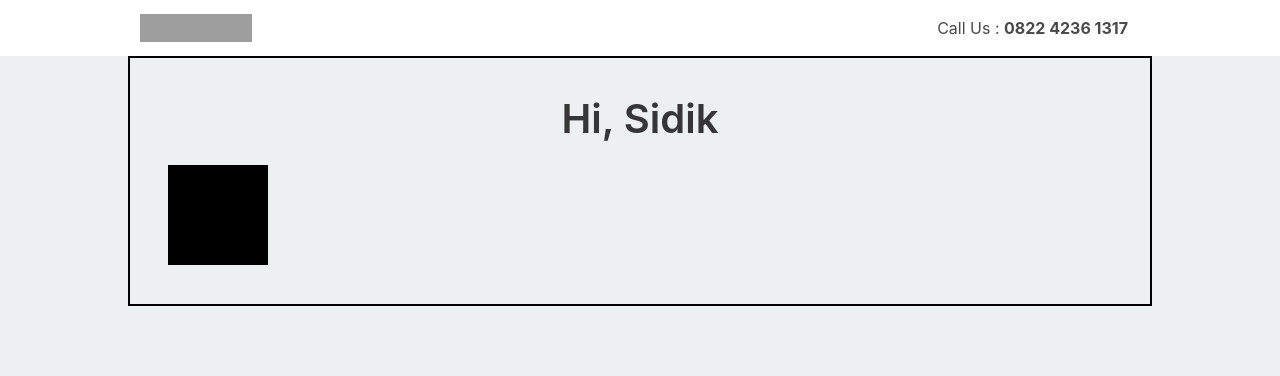
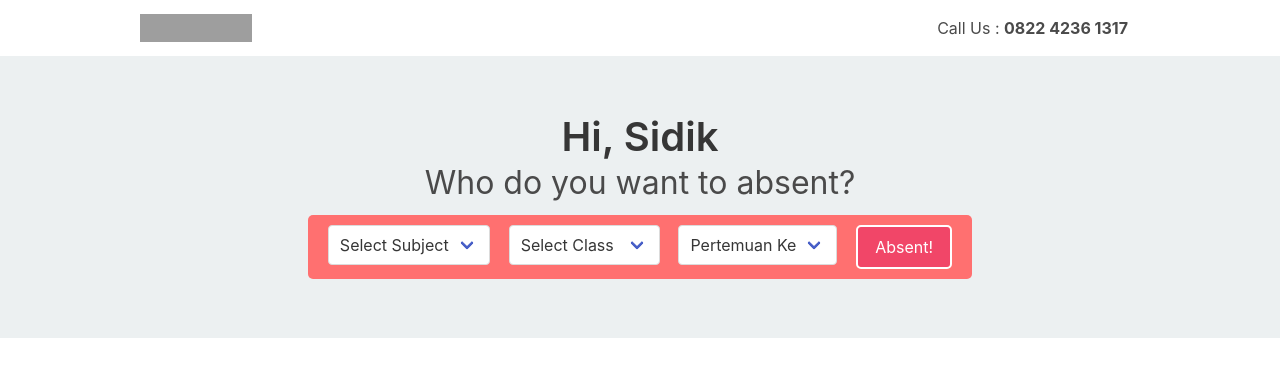
Before and after one commit to Facelytic/fareat, a React (Create React App) app in the folder client/: page /home in a window 1280 px wide. Shown: the top 376 px of the page. Built offline with nearby package versions, Linux system fonts and the light colour scheme; grey boxes are pictures that could not be loaded.

Commit message:
home yuk

```diff
--- a/client/src/components/Home.js
+++ b/client/src/components/Home.js
@@ -17,21 +17,16 @@ export default class App extends Component {
 
   render() {
     return (
-      <div style={{backgroundColor: "#ECF0F1", height: "100vh"}}>
+      <div style={{backgroundColor: "#ECF0F1"}}>
         <Header></Header>
-        <div style={{width: "80%", border: "2px black solid", margin: "auto", padding: "3%"}}>
-          <h2 className="title is-2">Hi, { this.state.currUser }</h2>
-          <div style={{height: "100px", width: "100px", backgroundColor: "black"}}></div>
-
-          {/* <div className="columns">
-            <h2 className="title is-2">Hi, { this.state.currUser }</h2>
-          </div>
-          <div style={{width: "50%", margin: "auto", paddingTop: "20px", paddingBottom: "20px"}}>
+        <div style={{width: "80%", margin: "auto", padding: "3%"}}>
+          <div style={{width: "70%", margin: "auto", paddingTop: "20px", paddingBottom: "20px"}}>
             <div className="field">
+              <h2 className="title is-2">Hi, { this.state.currUser }</h2>
               <p className="subtitle is-3">Who do you want to absent?</p>
             </div>
-            <div className="columns field" style={{backgroundColor: "#ff7070", borderRadius: "5px"}}>
-              <div className="column">
+            <div className="" style={{backgroundColor: "#ff7070", borderRadius: "5px", display: "flex", justifyContent: "space-around", padding: "10px"}}>
+              <div className="">
                 <div className="select">
                   <select id="subject">
                     <option>Select Subject</option>
@@ -43,7 +38,7 @@ export default class App extends Component {
                   </select>
                 </div>
               </div>
-              <div className="column">
+              <div className="">
                 <div className="select">
                   <select id="kelas">
                     <option>Select Class</option>
@@ -55,7 +50,7 @@ export default class App extends Component {
                   </select>
                 </div>
               </div>
-              <div className="column">
+              <div className="">
                 <div className="select">
                   <select id="pertemuan">
                     <option>Pertemuan Ke</option>
@@ -67,7 +62,7 @@ export default class App extends Component {
                   </select>
                 </div>
               </div>
-              <div className="column">
+              <div className="">
                 <div className="field">
                   <div className="file is-danger">
                     <label className="file-label" style={{border: "2px white solid", borderRadius: "5px"}}>
@@ -85,7 +80,7 @@ export default class App extends Component {
           </div>
           <div>
             <p className="title is-4">{this.state.hasilGo}</p>
-          </div> */}
+          </div>
         </div>
       </div>
     );
```
Also changed, not shown: client/src/reducers/absenReducer.js (line endings or trailing spaces).
